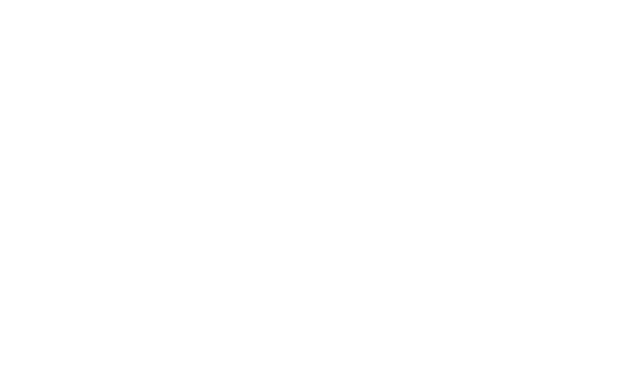
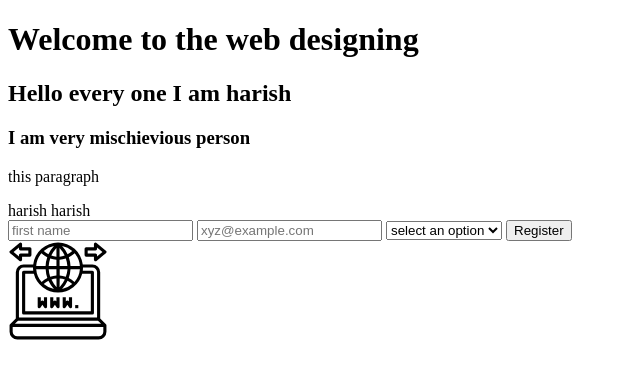
Before and after one commit to harish7015/Web-design-using-React-Js, a plain HTML site: page index.html in a window 1280 px wide. Shown: the whole page, without its empty margins (0-640 px from the left). Drawn offline with Linux system fonts and the light colour scheme.

Commit message:
add file

```diff
--- a/index.html
+++ b/index.html
@@ -5,6 +5,24 @@
 	<link rel="icon" type="favicon" href="images/website.svg">
 </head>
 <body>
+	<h1>Welcome to the web designing </h1>
+	<h2>Hello every one I am harish</h2>
+	<h3>I am very mischievious person</h3>
+	<p>this paragraph</p>
+	<span>harish</span>
+	<span> harish</span>
+	<form>
+		<input type="text" placeholder="first name" required="please fill the details">
+		<input type="email" placeholder="xyz@example.com" required>
+		<select required>
+			<option disabled selected>select an option</option>
+			<option>vzm</option>
+			<option>vizag</option>
+		</select>
+		<button type="submit">Register</button>
+
+	</form>
+	<img src="images/website.svg" width="100px" height="100px">
 
 </body>
 </html>
```
